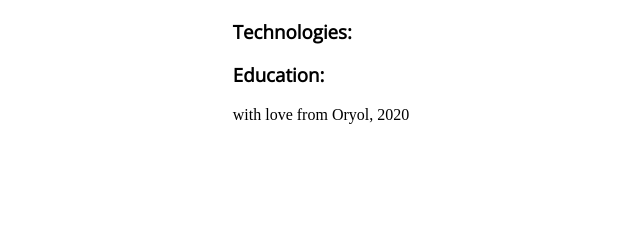
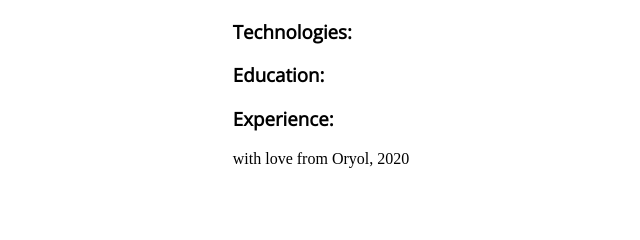
Before and after one commit to yuriyarhipov/djangocv, a Django app: page / in a window 1280 px wide. Shown: the part 134-374 px from the top of the page, without its empty margins (28-668 px from the left). Run offline with Django 3.2, Linux system fonts and the light colour scheme; data that the repository does not hold is empty.

Commit message:
experience section

```diff
--- a/cv/models.py
+++ b/cv/models.py
@@ -24,6 +24,9 @@ class Experience(models.Model):
     title = models.CharField(max_length=100)
     company_name = models.CharField(max_length=100)
     website = models.URLField(default='', blank=True)
+
+    def experience_points(self):
+        return Points.objects.filter(experience=self)
 
     def __str__(self):
         return f'{self.start_year}-{self.end_year} {self.title} ({self.company_name})'
--- a/cv/templates/main.html
+++ b/cv/templates/main.html
@@ -45,13 +45,16 @@
 
             </div>
             <div>
+                <h3>Experience:</h3>
                 {% for item in data.experience.all %}
-                {{ item }}
-                <div>
-                    {% for point in  item.experience_points.all %}
-                    {{point}}
-                    {% endfor %}
-                </div>
+                <p>
+                    {{ item }}
+                    <div>
+                        {% for point in  item.experience_points %}
+                            {{point}}
+                        {% endfor %}
+                    </div>
+                </p>
                 {% endfor %}
 
             </div>
```
